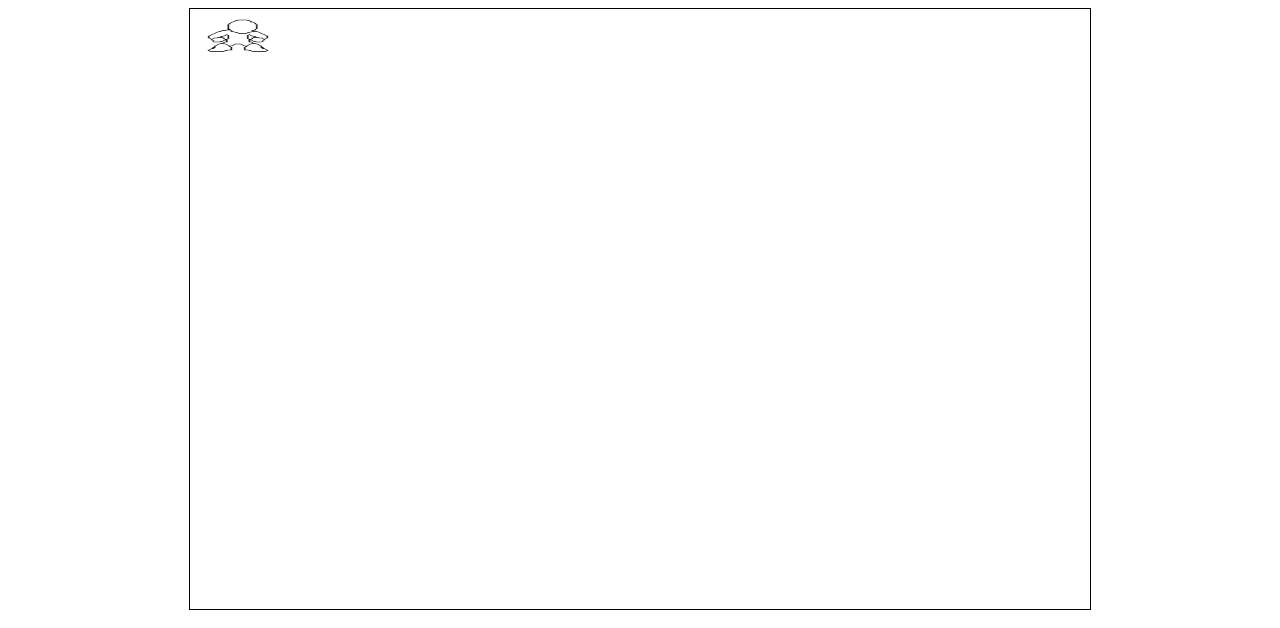
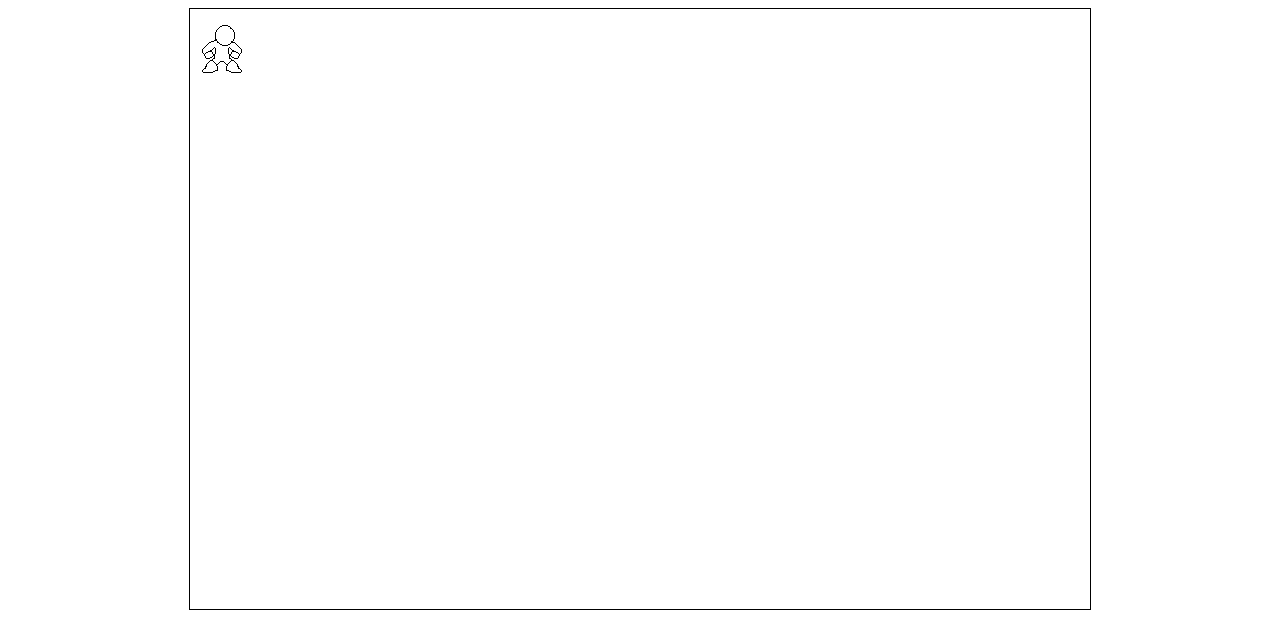
Before and after one commit to jaredjj3/SuperCrateBox, a website built with webpack: page index.html in a window 1280 px wide. Shown: the top 628 px of the page. Built offline with nearby package versions, Linux system fonts and the light colour scheme.

Commit message:
fixed canvas dimensions

```diff
--- a/index.html
+++ b/index.html
@@ -14,7 +14,7 @@
   </head>
   <body>
     <div class="game_container">
-      <canvas id="canvas" class="canvas_container" height="900" width="600"/>
+      <canvas id="canvas" class="canvas_container" height="600" width="900"/>
     </div>
     <h1>Score: </h1><h1 id='score'></h1>
     <h1>width: 900px</h1>
```
